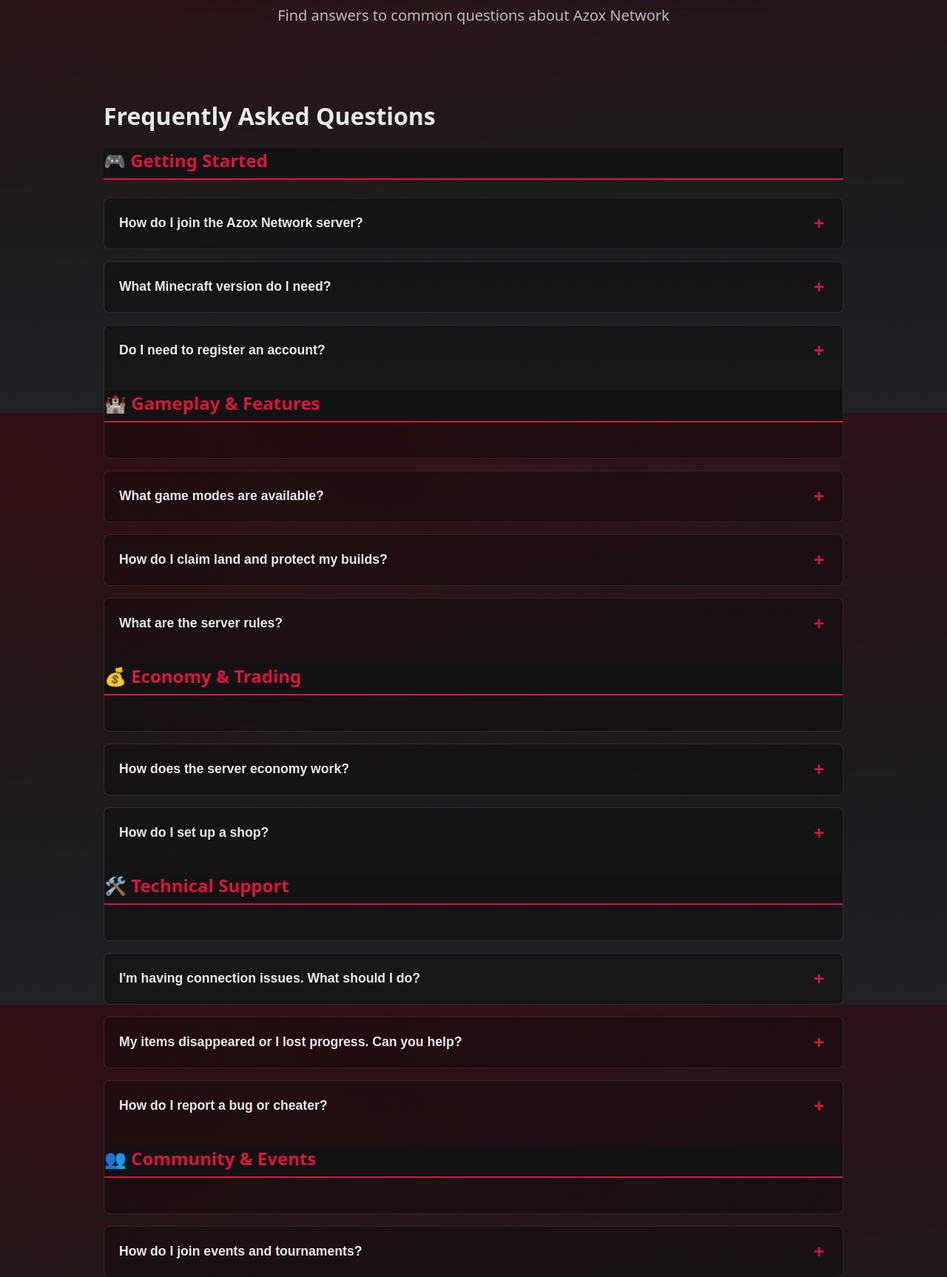
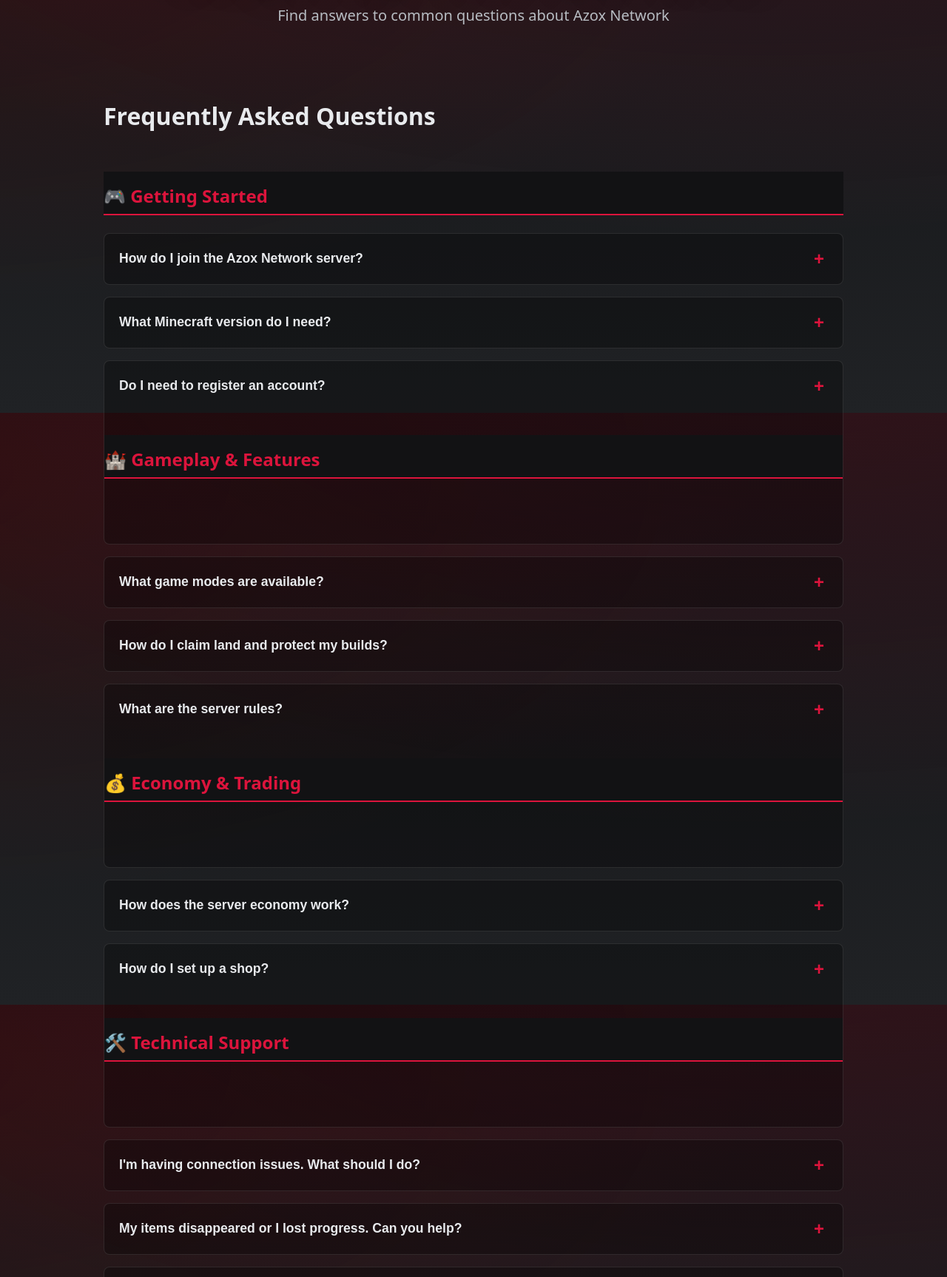
Before and after one commit to MythicSorcerer/azox-www, a PHP site: page /faq/ in a window 1280 px wide. Shown: the part 242-1968 px from the top of the page at 74% size. Run offline with PHP 8.4, Linux system fonts and the light colour scheme.

Commit message:
faq fix 2

```diff
--- a/style.css
+++ b/style.css
@@ -1618,23 +1618,31 @@
 }
 
 .faq-category {
-    margin-bottom: 3rem;
+    margin-bottom: 4rem;
     position: relative;
     z-index: 1;
+    clear: both;
+    overflow: hidden;
 }
 
 .faq-category h2 {
     color: var(--crimson);
     font-size: 1.5rem;
-    margin-bottom: 1.5rem;
-    padding-bottom: 0.5rem;
+    margin: 2rem 0 1.5rem 0;
+    padding: 1rem 0 0.5rem 0;
     border-bottom: 2px solid var(--crimson);
     display: flex;
     align-items: center;
     gap: 0.5rem;
     position: relative;
-    z-index: 2;
+    z-index: 10;
     background: var(--bg-0);
+    clear: both;
+}
+
+.faq-category:first-child h2 {
+    margin-top: 0;
+    padding-top: 0;
 }
 
 .faq-item {
@@ -1646,6 +1654,7 @@
     transition: all 0.3s ease;
     position: relative;
     z-index: 1;
+    clear: both;
 }
 
 .faq-item:hover {
```
